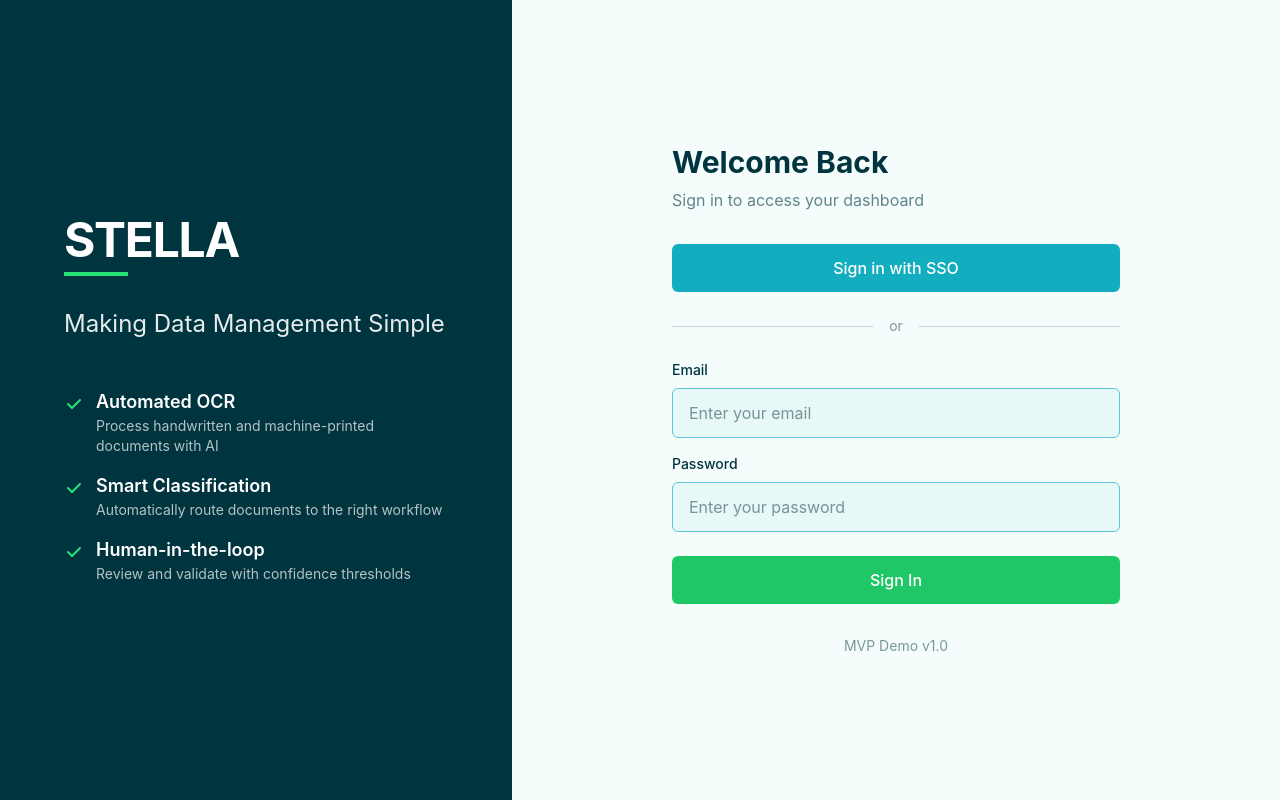
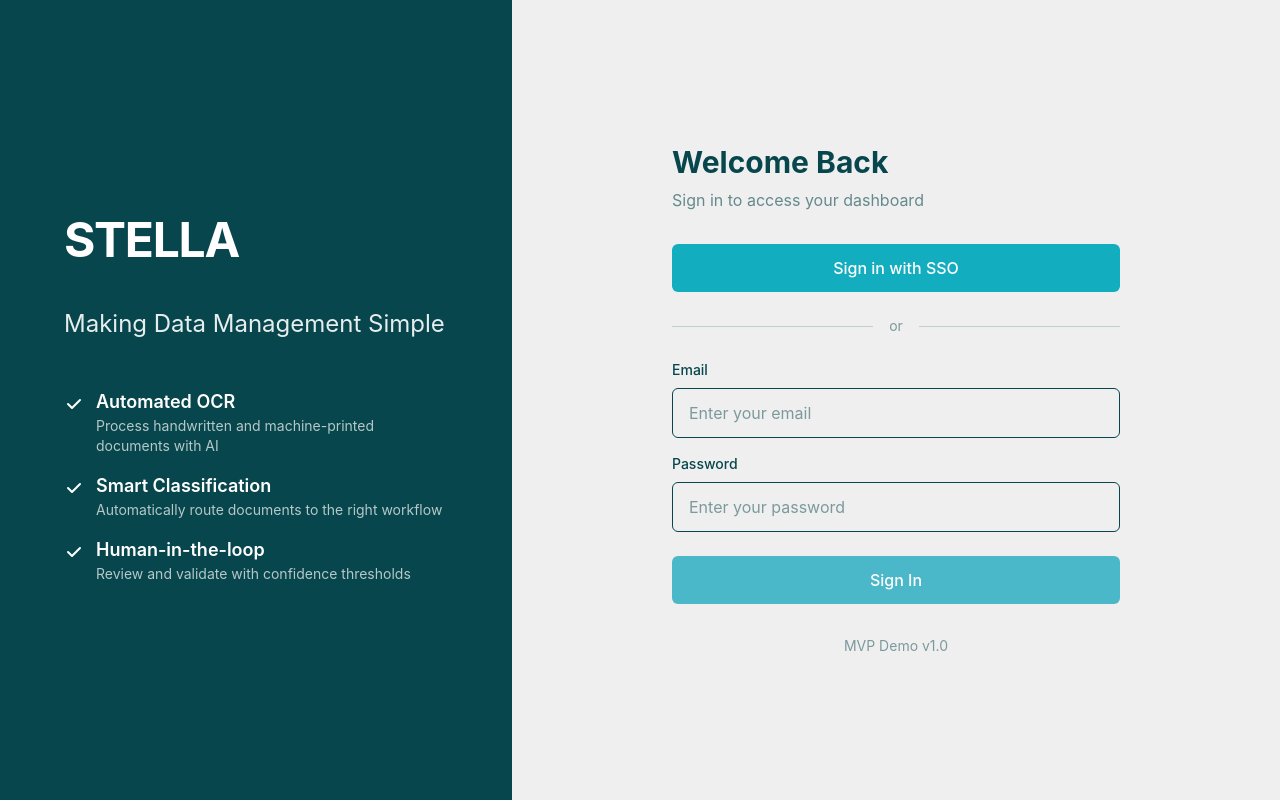
Before and after one commit to ssw-7486/poc_stella, a React app in the folder frontend/: page /login in a window 1280 px wide. Built offline with nearby package versions, Linux system fonts and the light colour scheme; the HTML template or start-up script is replaced by a standard one.

Commit message:
Fix color palette in index.css for Quick Start Wizard
- Add monochrome teal color scale (navy-darkest to primary-lighter)
- Add neutral grey colors (dark-grey, light-grey, lightest-grey)
- Keep legacy colors for backward compatibility

https://claude.ai/code/session_015822SBnnSxjVELiR62PKLA

```diff
--- a/frontend/src/index.css
+++ b/frontend/src/index.css
@@ -1,13 +1,24 @@
 @import "tailwindcss";
 
 @theme {
-  --color-blue: #12adbf;
-  --color-green: #25e377;
-  --color-green-button: #20c767;
-  --color-navy: #00343f;
-  --color-card-bg: #f4fdfc;
-  --color-input-section-bg: #e8f8f6;
-  --color-input-border: #5fc4d4;
+  /* Monochrome Teal Scale */
+  --color-navy-darkest: #07464C;
+  --color-navy-dark: #0B6873;
+  --color-primary: #12AEBF;
+  --color-primary-medium: #4AB8C8;
+  --color-primary-light: #71CED9;
+  --color-primary-lighter: #A0DFE5;
+
+  /* Neutral Greys */
+  --color-dark-grey: #888888;
+  --color-light-grey: #DDDDDD;
+  --color-lightest-grey: #F0EFEF;
+
+  /* Legacy colors (for backward compatibility) */
+  --color-blue: #12AEBF;
+  --color-green-button: #4AB8C8;
+  --color-navy: #07464C;
+  --color-card-bg: #F0EFEF;
 
   --radius: 12px;
 }
```
